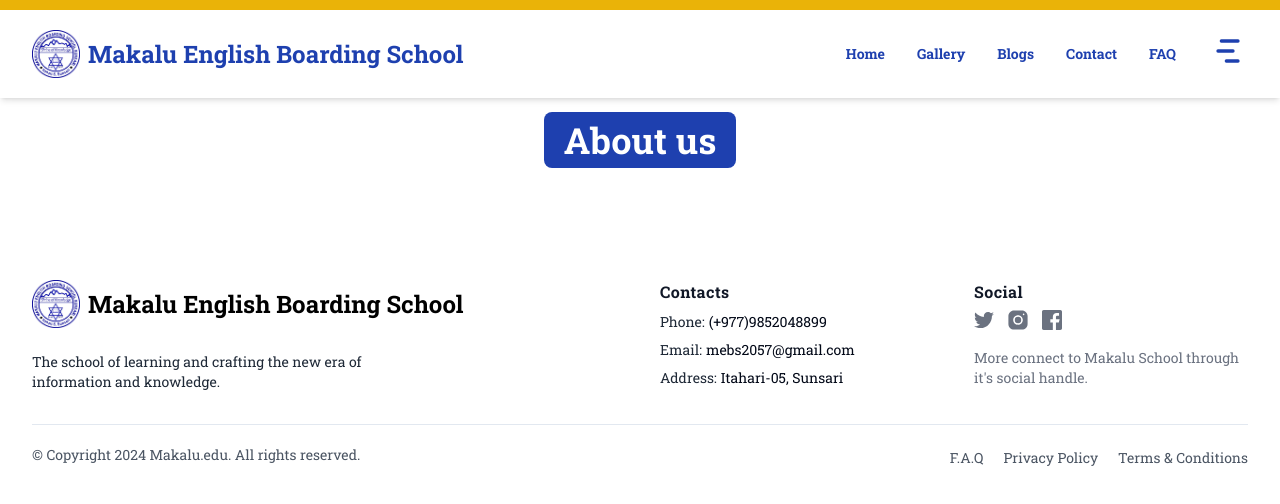
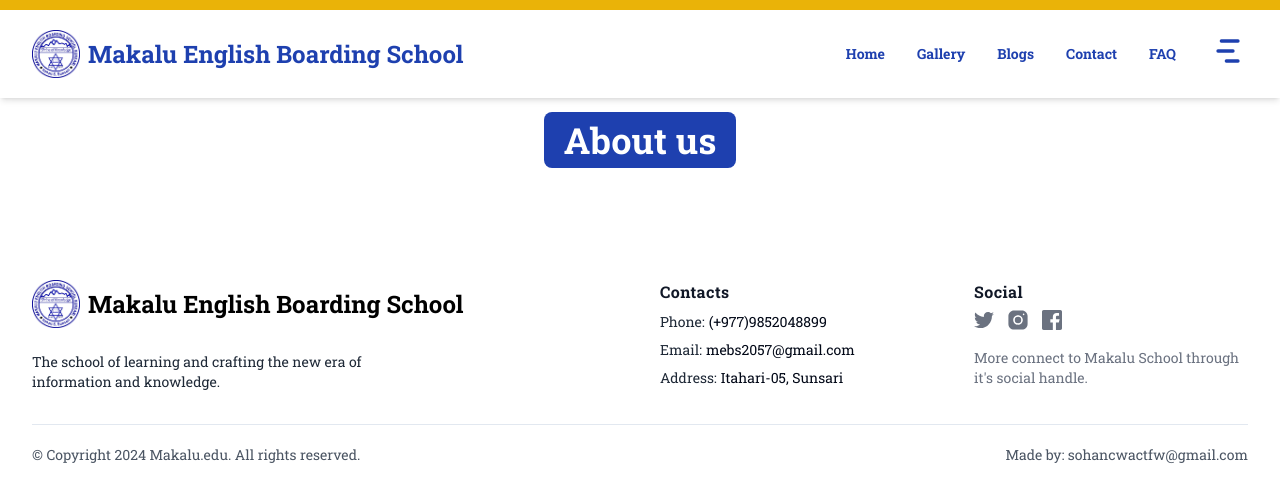
Before and after one commit to makaluschool/makalu-site-project, a Next.js app in the folder makalu-frontend/: page /about in a window 1280 px wide. Shown: the top 504 px of the page. Built offline with nearby package versions, Linux system fonts and the light colour scheme.

Commit message:
change footer details

```diff
--- a/makalu-frontend/src/components/Footer.tsx
+++ b/makalu-frontend/src/components/Footer.tsx
@@ -27,21 +27,21 @@
         <p className="text-base font-bold tracking-wide text-gray-900">Contacts</p>
         <div className="flex">
           <p className="mr-1 text-gray-800">Phone:</p>
-          <a href="tel:850-123-5021" aria-label="Our phone" title="Our phone" className="transition-colors duration-300 text-deep-purple-accent-400 hover:text-deep-purple-800"> (+977)9852048899
+          <p  aria-label="Our phone" title="Our phone" className="transition-colors duration-300 text-deep-purple-accent-400 hover:text-deep-purple-800"> (+977)9852048899
 
-</a>
+</p>
         </div>
         <div className="flex">
           <p className="mr-1 text-gray-800">Email:</p>
-          <a href="mebs2057@gmail.com" aria-label="Our email" title="Our email" className="transition-colors duration-300 text-deep-purple-accent-400 hover:text-deep-purple-800">mebs2057@gmail.com
+          <p aria-label="Our email" title="Our email" className="transition-colors duration-300 text-deep-purple-accent-400 hover:text-deep-purple-800">mebs2057@gmail.com
 
-</a>
+</p>
         </div>
         <div className="flex">
           <p className="mr-1 text-gray-800">Address:</p>
-          <a href="https://www.google.com/maps" target="_blank" rel="noopener noreferrer" aria-label="Our address" title="Our address" className="transition-colors duration-300 text-deep-purple-accent-400 hover:text-deep-purple-800">
+          <p rel="noopener noreferrer" aria-label="Our address" title="Our address" className="transition-colors duration-300 text-deep-purple-accent-400 hover:text-deep-purple-800">
           Itahari-05, Sunsari
-          </a>
+          </p>
         </div>
       </div>
       <div>
@@ -62,7 +62,7 @@
               ></path>
             </svg>
           </a>
-          <a href="/" className="text-gray-500 transition-colors duration-300 hover:text-blue-600">
+          <a href="https://www.facebook.com/profile.php?id=100040895302557" target='_blank' className="text-gray-500 transition-colors duration-300 hover:text-blue-600">
             <svg viewBox="0 0 24 24" fill="currentColor" className="h-5">
               <path
                 d="M22,0H2C0.895,0,0,0.895,0,2v20c0,1.105,0.895,2,2,2h11v-9h-3v-4h3V8.413c0-3.1,1.893-4.788,4.659-4.788 c1.325,0,2.463,0.099,2.795,0.143v3.24l-1.918,0.001c-1.504,0-1.795,0.715-1.795,1.763V11h4.44l-1,4h-3.44v9H22c1.105,0,2-0.895,2-2 V2C24,0.895,23.105,0,22,0z"
@@ -81,14 +81,10 @@
       </p>
       <ul className="flex flex-col mb-3 space-y-2 lg:mb-0 sm:space-y-0 sm:space-x-5 sm:flex-row">
         <li>
-          <a href="/" className="text-sm text-gray-600 transition-colors duration-300 hover:text-deep-purple-accent-400">F.A.Q</a>
+          <p className="text-sm text-gray-600 transition-colors duration-300 hover:text-deep-purple-accent-400">Made by: sohancwactfw@gmail.com</p>
         </li>
-        <li>
-          <a href="/" className="text-sm text-gray-600 transition-colors duration-300 hover:text-deep-purple-accent-400">Privacy Policy</a>
-        </li>
-        <li>
-          <a href="/" className="text-sm text-gray-600 transition-colors duration-300 hover:text-deep-purple-accent-400">Terms &amp; Conditions</a>
-        </li>
+
+
       </ul>
     </div>
   </div></div>
```
